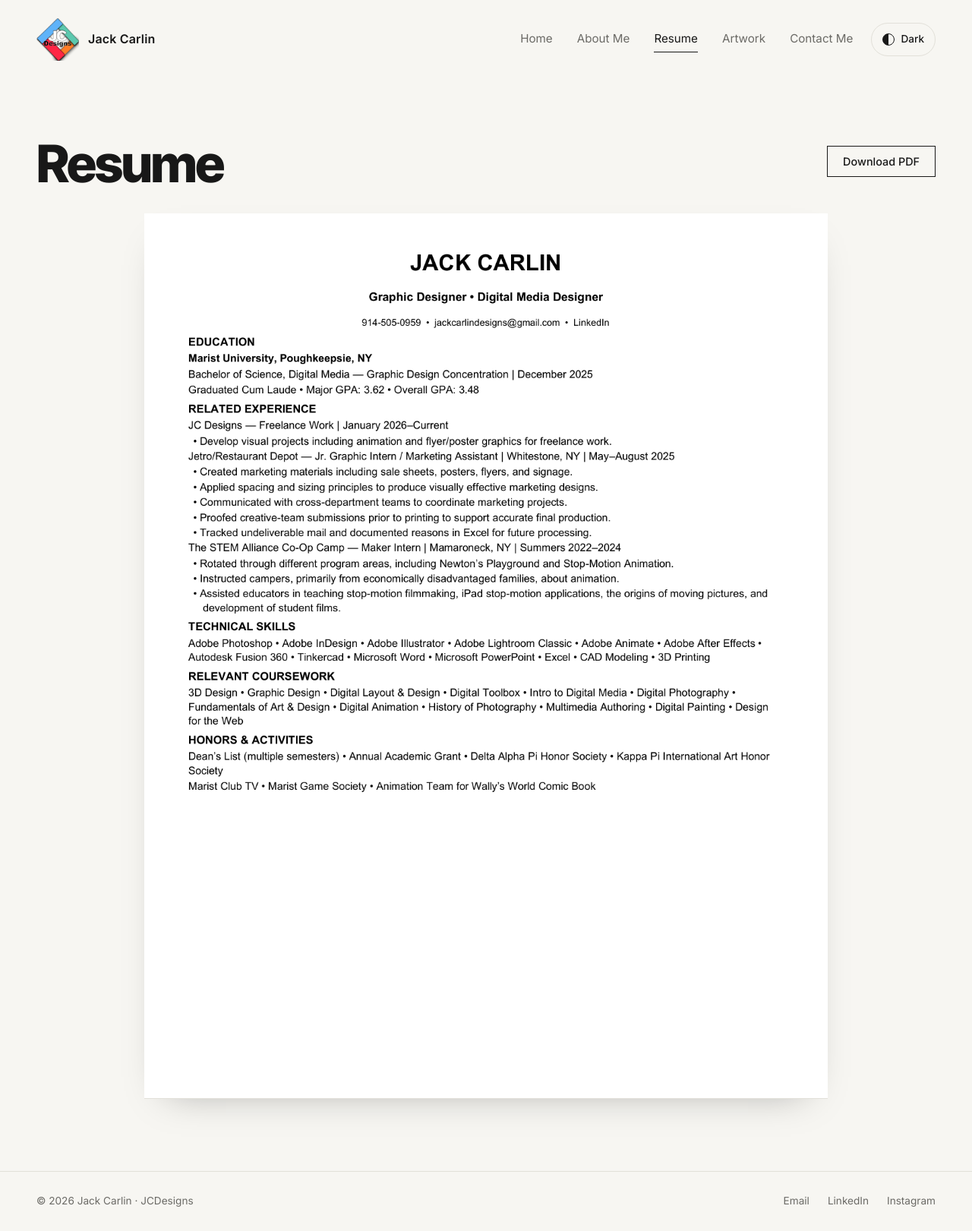
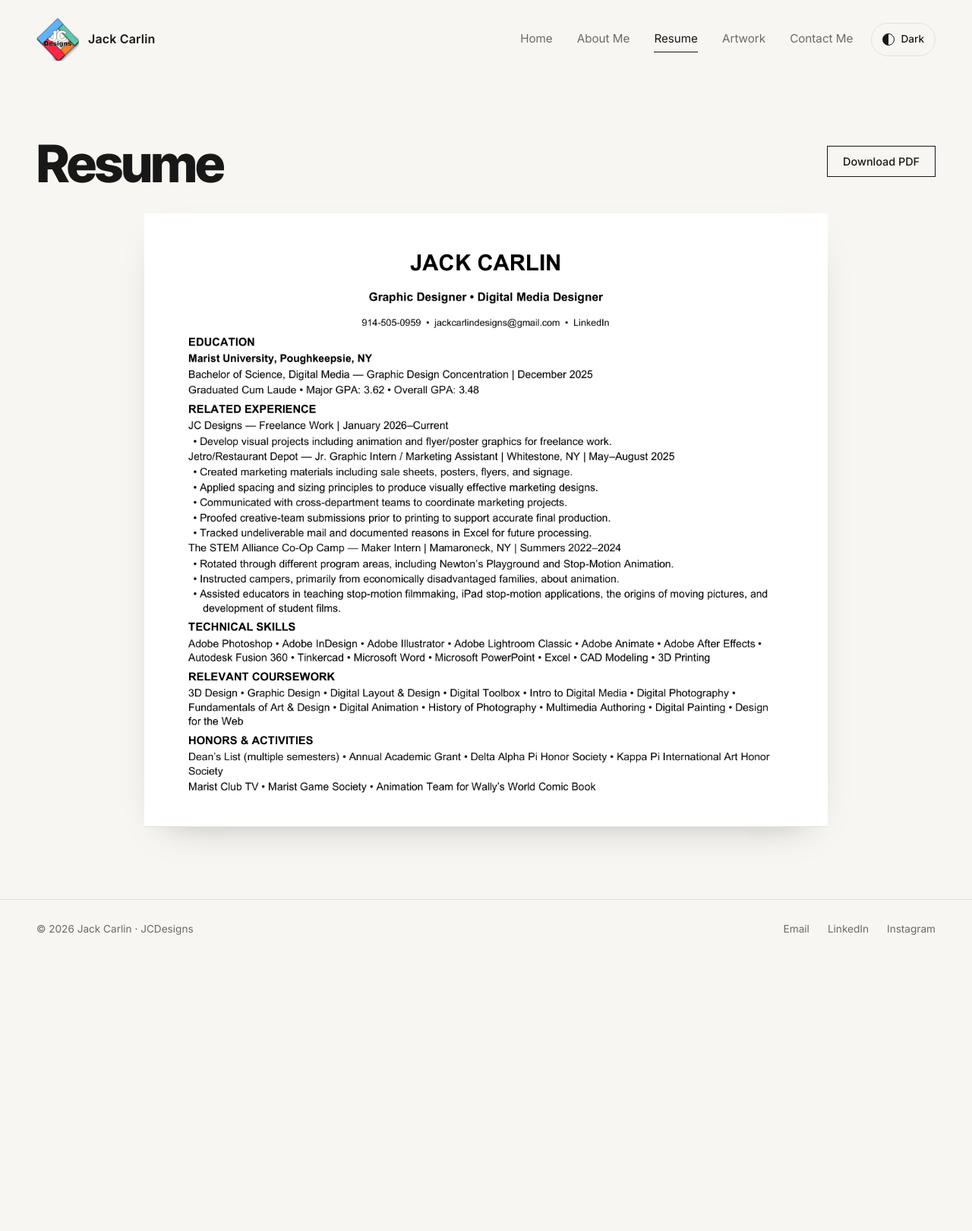
Before and after one commit to jcdesigns829/jcdesigns829.github.io, a Jekyll site: the page built from resume.html, in a window 1280 px wide. Shown: the whole page at 76% size. Built offline with Jekyll 4.4.1, drawn with Linux system fonts in a browser that asks for light colours; after the commit the page ends 1262 px from its top, so only the background shows below that.

Commit message:
Crop resume image to remove trailing whitespace
Co-Authored-By: Claude Sonnet 5.5 <noreply@anthropic.com>
Claude-Session: https://claude.ai/code/session_01WjxNPExSqQFG1vBjKNabH2

```diff
--- a/resume.html
+++ b/resume.html
@@ -6,4 +6,4 @@ title: Resume
   <h1>Resume</h1>
   <p><a class="button" href="{{ '/images/Jack-Carlin-Resume.pdf' | relative_url }}" download="Jack-Carlin-Resume.pdf">Download PDF</a></p>
 </header>
-<img class="resume" src="{{ '/images/resume.png' | relative_url }}?v=3" alt="Jack Carlin's resume" width="1234" height="1598">
+<img class="resume" src="{{ '/images/resume.png' | relative_url }}?v=4" alt="Jack Carlin's resume" width="1234" height="1106">
```
Also changed, not shown: images/resume.png.
